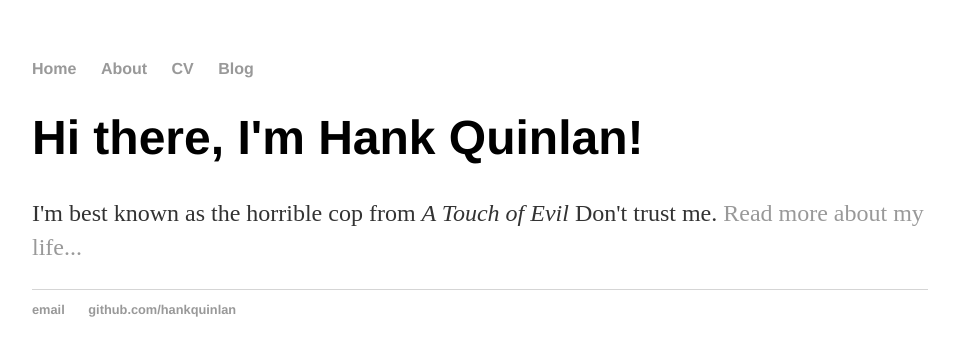
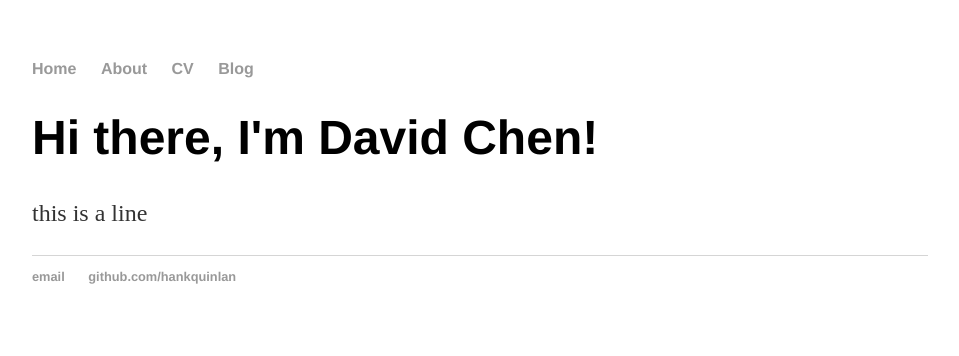
Before and after one commit to davidchenlee/davidchenlee.github.io, a Jekyll site: the page built from index.html, in a window 1280 px wide. Shown: the top 356 px of the page, without its empty margins (160-1119 px from the left). Built offline with Jekyll 4.4.1, drawn with Linux system fonts in a browser that asks for light colours.

Commit message:
Update index.html

```diff
--- a/index.html
+++ b/index.html
@@ -1,8 +1,8 @@
 ---
 layout: default
-title: Hank Quinlan, Horrible Cop
+title: David Chen
 ---
 <div class="blurb">
-	<h1>Hi there, I'm Hank Quinlan!</h1>
-	<p>I'm best known as the horrible cop from <em>A Touch of Evil</em> Don't trust me. <a href="/about">Read more about my life...</a></p>
+	<h1>Hi there, I'm David Chen!</h1>
+	<p>this is a line</p>
 </div><!-- /.blurb -->
```
